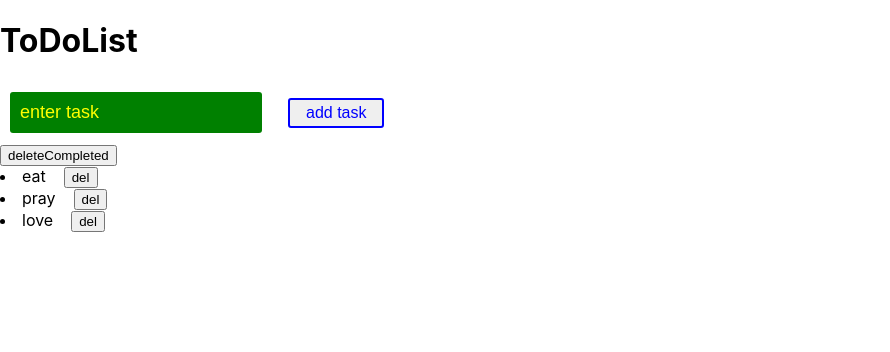
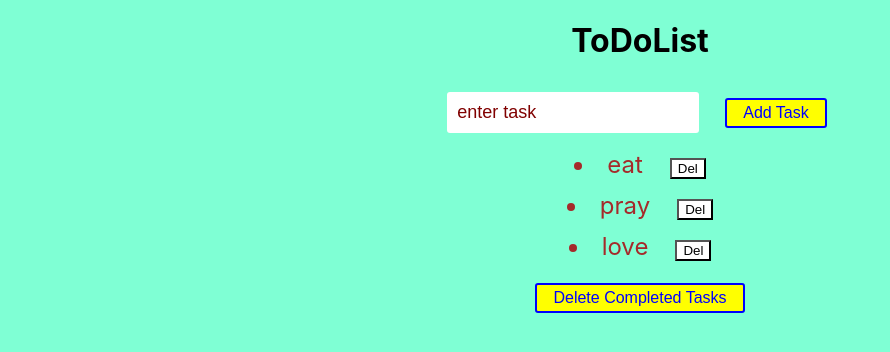
Before and after one commit to PoojaVeera/todolistapp, a React (Create React App) app: page / in a window 1280 px wide. Shown: the top 352 px of the page, without its empty margins (0-890 px from the left). Built offline with nearby package versions, Linux system fonts and the light colour scheme.

Commit message:
modified:   src/App.js 	modified:   src/components/Input.js 	modified:   src/components/Styles.js 	modified:   src/components/ToDoList.js 	modified:   src/index.css

```diff
--- a/src/App.js
+++ b/src/App.js
@@ -3,6 +3,7 @@ import "./App.css";
 import { FormInput } from "./components/Input";
 import { v4 as uuid } from "uuid";
 import { TodoListItem } from "./components/ToDoList";
+import { BUTTON2 } from "./components/Styles";
 function App() {
   const [task, setTask] = useState([
     { todo: "eat", complete: false, id: uuid },
@@ -28,11 +29,10 @@ function App() {
   };
 
   return (
+    <center>
       <div>
         <h1> ToDoList</h1>
-
         <FormInput createToDoItem={createToDoItem} />
-      <button onClick={deleteCompleted}>deleteCompleted</button>
 
         {task.map((taskItem, id) => (
           <TodoListItem
@@ -43,7 +43,9 @@ function App() {
             deleteTask={deleteTask}
           />
         ))}
+        <BUTTON2 onClick={deleteCompleted}>Delete Completed Tasks</BUTTON2>
       </div>
+    </center>
   );
 }
 export default App;
--- a/src/components/Input.js
+++ b/src/components/Input.js
@@ -22,7 +22,7 @@ export const FormInput = ({ createToDoItem }) => {
           onChange={(e) => addedTask1(e.target.value)}
           value={task1}
         ></Input>
-        <BUTTON1 onClick={handleThe}>add task</BUTTON1>
+        <BUTTON1 onClick={handleThe}>Add Task</BUTTON1>
       </form>
     </div>
   );
--- a/src/components/Styles.js
+++ b/src/components/Styles.js
@@ -6,17 +6,37 @@ export const BUTTON1 = styled.button`
   margin: 1em;
   padding: 0.25em 1em;
   border: 2px solid blue;
-  border-radius: 3px; ;
+  border-radius: 3px;
+  background-color: yellow; ;
 `;
 
 export const Input = styled.input`
   font-size: 18px;
   padding: 10px;
   margin: 10px;
-  background: green;
+  background: ;
   border: none;
   border-radius: 3px;
   ::placeholder {
-    color: yellow;
+    color: maroon;
   }
 `;
+export const BUTTON2 = styled.button`
+  color: blue;
+  font-size: 1em;
+  margin: 1em;
+  padding: 0.25em 1em;
+  border: 2px solid blue;
+  border-radius: 3px;
+  background-color: yellow;
+`;
+export const LIST = styled.li`
+  font-size: 0.8em;
+  color: brown;
+  padding: 0.25em 1em;
+  font-size: 1.5em;
+`;
+export const DELBUTTON = styled.button`
+  background-color: white;
+  color: black;
+`;
--- a/src/components/ToDoList.js
+++ b/src/components/ToDoList.js
@@ -1,13 +1,14 @@
 import React from "react";
 import { v4 as uuid } from "uuid";
+import { DELBUTTON, LIST } from "./Styles";
 
 export const TodoListItem = ({ taskItem, id, deleteTask }) => {
   console.log("data received");
   console.log(uuid);
   return (
-    <li key={uuid()}>
+    <LIST key={uuid()}>
       {taskItem.todo} &nbsp; &nbsp;
-      <button onClick={() => deleteTask(id)}>del</button>
-    </li>
+      <DELBUTTON onClick={() => deleteTask(id)}>Del</DELBUTTON>
+    </LIST>
   );
 };
--- a/src/index.css
+++ b/src/index.css
@@ -1,13 +1,14 @@
 body {
   margin: 0;
-  font-family: -apple-system, BlinkMacSystemFont, 'Segoe UI', 'Roboto', 'Oxygen',
-    'Ubuntu', 'Cantarell', 'Fira Sans', 'Droid Sans', 'Helvetica Neue',
+  font-family: -apple-system, BlinkMacSystemFont, "Segoe UI", "Roboto", "Oxygen",
+    "Ubuntu", "Cantarell", "Fira Sans", "Droid Sans", "Helvetica Neue",
     sans-serif;
   -webkit-font-smoothing: antialiased;
   -moz-osx-font-smoothing: grayscale;
+  background-color: aquamarine;
 }
 
 code {
-  font-family: source-code-pro, Menlo, Monaco, Consolas, 'Courier New',
+  font-family: source-code-pro, Menlo, Monaco, Consolas, "Courier New",
     monospace;
 }
```
Lines whose indentation alone changed are shown as unchanged.
